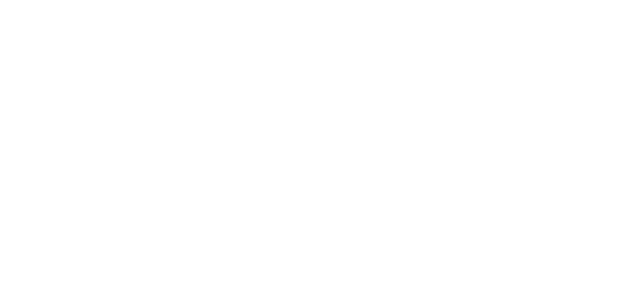
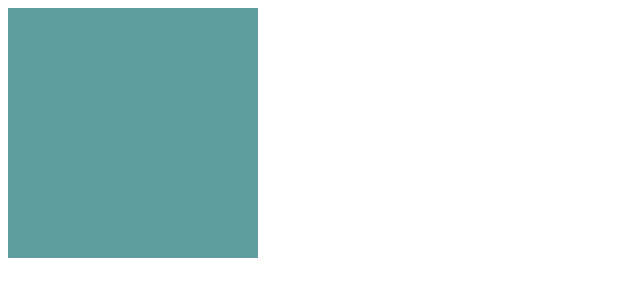
Before and after one commit to SahilMamedov/Js-Events, a plain HTML site: page index.html in a window 1280 px wide. Shown: the whole page, without its empty margins (0-640 px from the left). Drawn offline with Linux system fonts and the light colour scheme.

Commit message:
Feat: html

```diff
--- a/index.html
+++ b/index.html
@@ -6,11 +6,16 @@
     <meta name="viewport" content="width=device-width, initial-scale=1.0">
     <title>Document</title>
 </head>
-
+<style>
+ .container{
+  background-color: cadetblue;
+  height: 250px;
+  width: 250px;
+  }
+  </style>
 <body>
 
-
-
+<div id="container" class="container"></div>
 
 </body>
 <script src="script.js"></script>
```
